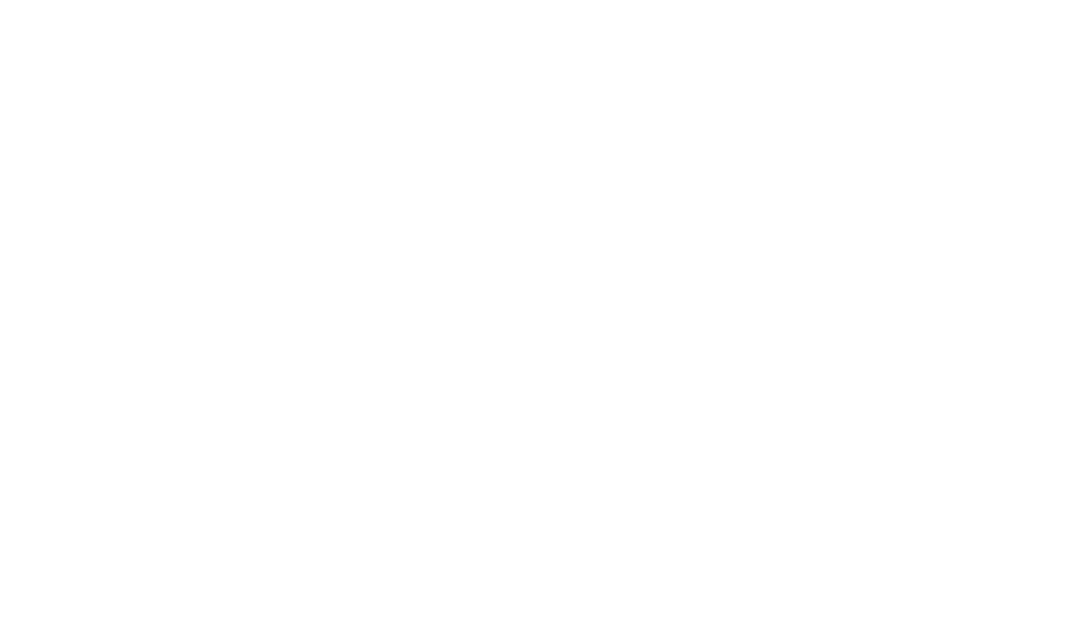
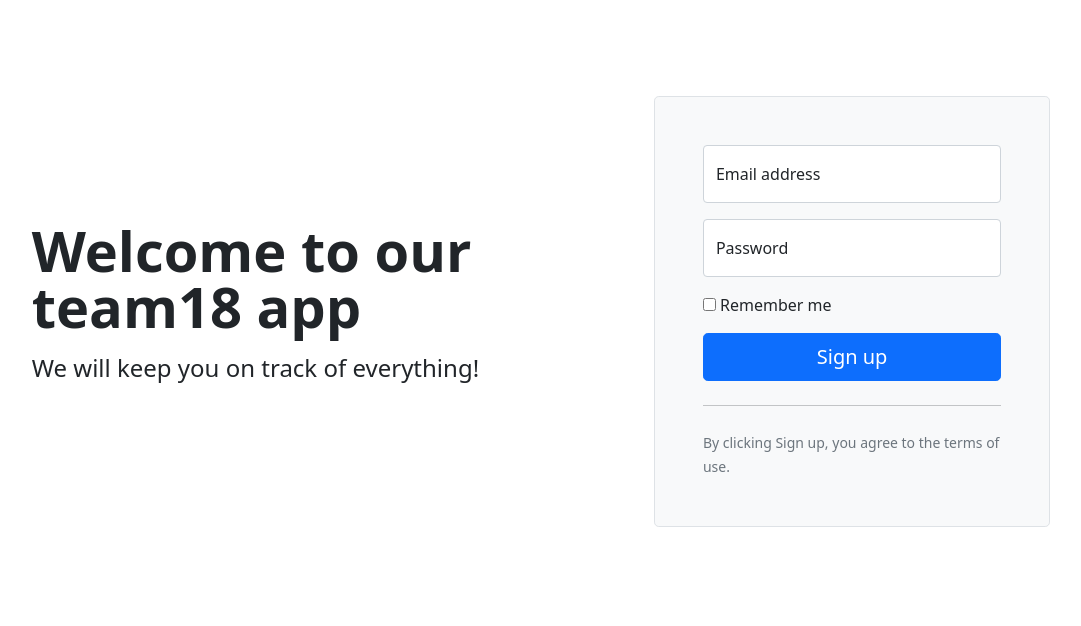
Before and after one commit to John2T/1800_202230_BBY18, a plain HTML site: page index.html in a window 1280 px wide. Shown: the whole page, without its empty margins (99-1180 px from the left). Drawn offline with nearby package versions, Linux system fonts and the light colour scheme.

Commit message:
Add sign-in page

```diff
--- a/index.html
+++ b/index.html
@@ -10,12 +10,15 @@
     <meta name="viewport" content="width=device-width, initial-scale=1">
 
     <!-- Bootstrap Library CSS CDN go here -->
+    <link href="https://cdn.jsdelivr.net/npm/bootstrap@5.1.3/dist/css/bootstrap.min.css" rel="stylesheet" integrity="sha384-1BmE4kWBq78iYhFldvKuhfTAU6auU8tT94WrHftjDbrCEXSU1oBoqyl2QvZ6jIW3" crossorigin="anonymous">
+    <script src="https://cdn.jsdelivr.net/npm/bootstrap@5.1.3/dist/js/bootstrap.bundle.min.js" integrity="sha384-ka7Sk0Gln4gmtz2MlQnikT1wXgYsOg+OMhuP+IlRH9sENBO0LRn5q+8nbTov4+1p" crossorigin="anonymous"></script>
     <!-- Boostrap Library JS CDN  go here -->
 
     <!-- Other libraries go here -->
 
     <!-- Link to styles of your own -->
     <!-- <link rel="stylesheet" href="./styles/style.css"> -->
+
 
 </head>
 
@@ -24,6 +27,35 @@
     <!------------------------------>
     <!-- Your HTML Layout go here -->
     <!------------------------------>
+    <!-----Nain------->
+    <div class="container col-xl-10 col-xxl-8 px-4 py-5">
+      <div class="row align-items-center g-lg-5 py-5">
+        <div class="col-lg-7 text-center text-lg-start">
+          <h1 class="display-4 fw-bold lh-1 mb-3">Welcome to our team18 app</h1>
+          <p class="col-lg-10 fs-4">We will keep you on track of everything!</p>
+        </div>
+        <div class="col-md-10 mx-auto col-lg-5">
+          <form class="p-4 p-md-5 border rounded-3 bg-light">
+            <div class="form-floating mb-3">
+              <input type="email" class="form-control" id="floatingInput" placeholder="name@example.com">
+              <label for="floatingInput">Email address</label>
+            </div>
+            <div class="form-floating mb-3">
+              <input type="password" class="form-control" id="floatingPassword" placeholder="Password">
+              <label for="floatingPassword">Password</label>
+            </div>
+            <div class="checkbox mb-3">
+              <label>
+                <input type="checkbox" value="remember-me"> Remember me
+              </label>
+            </div>
+            <button class="w-100 btn btn-lg btn-primary" type="submit">Sign up</button>
+            <hr class="my-4">
+            <small class="text-muted">By clicking Sign up, you agree to the terms of use.</small>
+          </form>
+        </div>
+      </div>
+    </div>
 
     <!---------------------------------------------->
     <!-- Your own JavaScript functions go here    -->
```
Also changed, not shown: images/icon.jpg (added), images/icon2.jpg (added).
